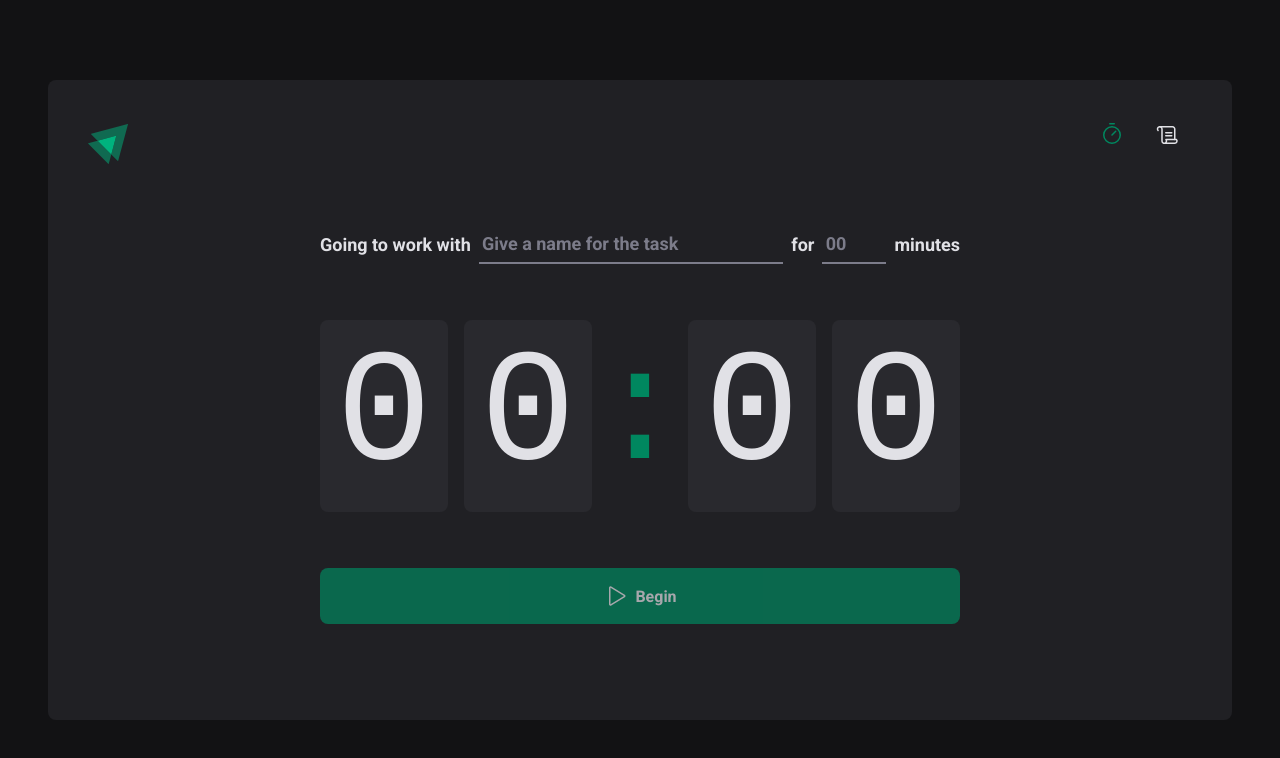
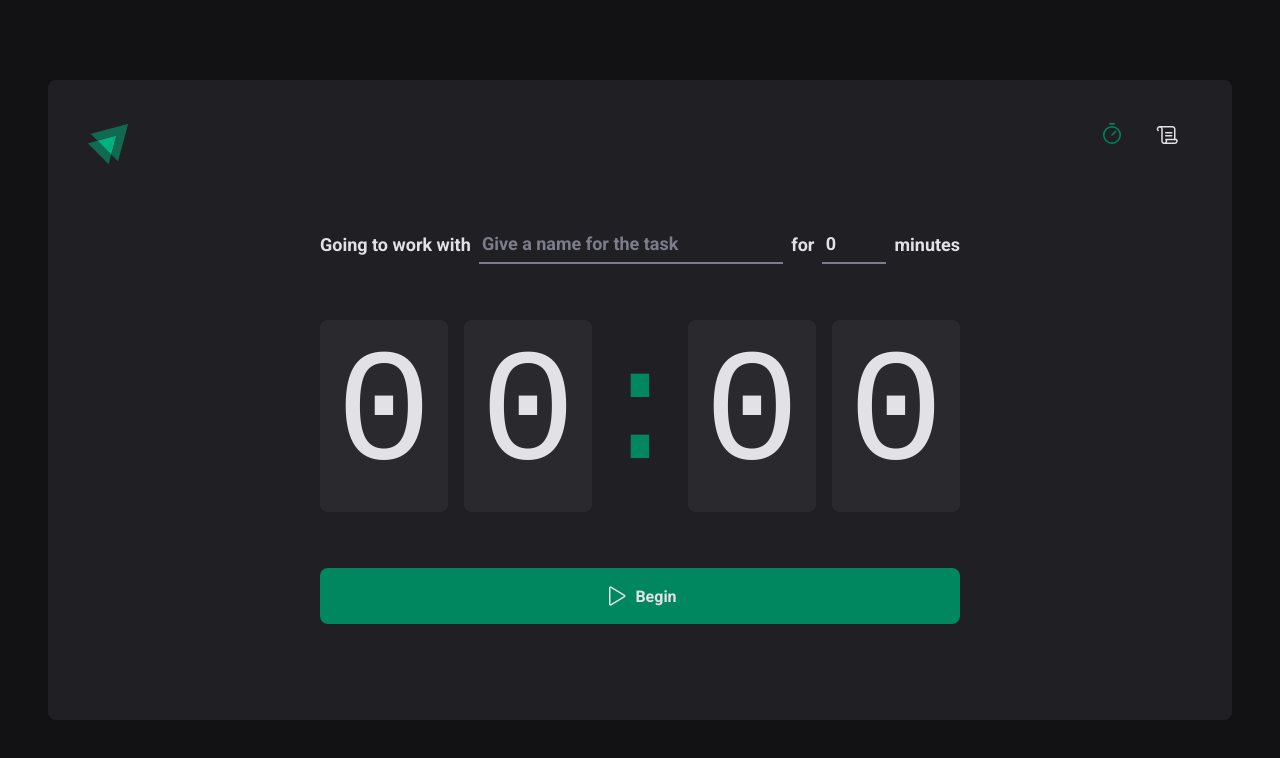
Before and after one commit to KajiyamaVK/fullstacker-pomodoro, a React (Vite) app: page / in a window 1280 px wide. Shown: the top 758 px of the page. Built offline with nearby package versions, Linux system fonts and the light colour scheme.

Commit message:
Adds a bunch

```diff
--- a/package.json
+++ b/package.json
@@ -10,12 +10,15 @@
     "preview": "vite preview"
   },
   "dependencies": {
+    "@hookform/resolvers": "^3.1.1",
     "@types/styled-components": "^5.1.26",
     "phosphor-react": "^1.4.1",
     "react": "^18.2.0",
     "react-dom": "^18.2.0",
+    "react-hook-form": "^7.45.1",
     "react-router-dom": "^6.14.1",
-    "styled-components": "^6.0.1"
+    "styled-components": "^6.0.1",
+    "zod": "^3.21.4"
   },
   "devDependencies": {
     "@rocketseat/eslint-config": "^1.2.0",
--- /dev/null
+++ b/src/pages/Home/formValidations.ts
@@ -0,0 +1,17 @@
+import * as zod from 'zod'
+
+export const validationsMessages = {
+  task: 'Inform the task name.',
+  minutesAmount: {
+    min: 'You need to set a minimum of 1 minute on the task.',
+    max: 'You cannot set the duration over 60 minutes.',
+  },
+}
+
+export const newCycleFormValidationSchema = zod.object({
+  task: zod.string().min(1, validationsMessages.task),
+  minutesAmount: zod
+    .number()
+    .min(5, validationsMessages.minutesAmount.min)
+    .max(60, validationsMessages.minutesAmount.max),
+})
--- /dev/null
+++ b/src/pages/Home/functions.ts
@@ -0,0 +1,7 @@
+export function showError({ ...error }) {
+  for (const key in error) {
+    alert(`${error[key].message}`)
+  }
+
+  return false
+}
--- a/src/pages/Home/index.tsx
+++ b/src/pages/Home/index.tsx
@@ -1,4 +1,4 @@
-import React, { useState } from 'react'
+import { zodResolver } from '@hookform/resolvers/zod'
 import { Play } from 'phosphor-react'
 import {
   CountdownContainer,
@@ -9,17 +9,52 @@ import {
   StartCountDownButton,
   TaskInput,
 } from './styles'
+import { useForm } from 'react-hook-form'
+import * as zod from 'zod'
+import { useState } from 'react'
+import { ICycle } from './interfaces'
+import { newCycleFormValidationSchema } from './formValidations'
+import { showError } from './functions'
+
+type formType = zod.infer<typeof newCycleFormValidationSchema>
 
 export default function Home() {
-  const [inputTaskValue, setInputTaskValue] = useState('')
-
-  const handleInputTaskChange = (e: React.ChangeEvent<HTMLInputElement>) => {
-    setInputTaskValue(e.target.value)
+  const teste: formType = {
+    minutesAmount: 1,
+    task: 'asd',
+  }
+  console.log(teste)
+  const [cycles, setCycles] = useState<ICycle[]>([])
+  const [activeCycleId, setActiveCycleId] = useState<number>(0)
+  const [amountSecondsPassed, setAmountSecondsPassed] = useState<number>(0)
+  const activeCycle = cycles.find((cycle) => cycle.id === activeCycleId)
+  const { register, handleSubmit, formState, reset } = useForm<formType>({
+    resolver: zodResolver(newCycleFormValidationSchema),
+    defaultValues: {
+      minutesAmount: 0,
+      task: '',
+    },
+  })
+  const totalSeconds = activeCycle ? activeCycle.minutesAmount * 60 : 0
+  const currentSeconds = activeCycle ? totalSeconds - amountSecondsPassed : 0
+  const minutesAmount: number = Math.floor(currentSeconds / 60)
+  const secondsAmount: number = currentSeconds % 60
+  const minutes = String(minutesAmount).padStart(2, '0')
+  const seconds = String(secondsAmount).padStart(2, '0')
+  function saveFormData(data: formType) {
+    const newCycle: ICycle = {
+      id: new Date().getTime(),
+      task: data.task,
+      minutesAmount: data.minutesAmount,
+    }
+    setCycles([...cycles, newCycle])
+    setActiveCycleId(newCycle.id)
+    reset()
   }
 
   return (
     <HomeContainer>
-      <form action="">
+      <form onSubmit={handleSubmit(saveFormData)}>
         <FormContainer>
           <label htmlFor="task">Going to work with</label>
           <TaskInput
@@ -27,8 +62,7 @@ export default function Home() {
             id="task"
             placeholder="Give a name for the task"
             list="task-suggestions"
-            onChange={handleInputTaskChange}
-            value={inputTaskValue}
+            {...register('task')}
           />
           <datalist id="task-suggestions">
             <option value="Projeto 1" />
@@ -42,20 +76,22 @@ export default function Home() {
             id="minutesAmount"
             placeholder="00"
             step={5}
-            min={5}
+            required
+            {...register('minutesAmount', { valueAsNumber: true })}
           />
-
           <span>minutes</span>
         </FormContainer>
         <CountdownContainer>
-          <span>0</span>
-          <span>0</span>
+          <span>{minutes[0]}</span>
+          <span>{minutes[1]}</span>
           <Separator>:</Separator>
-          <span>0</span>
-          <span>0</span>
+          <span>{seconds[0]}</span>
+          <span>{seconds[1]}</span>
         </CountdownContainer>
-
-        <StartCountDownButton type="submit" disabled={!inputTaskValue}>
+        <StartCountDownButton
+          type="submit"
+          onClick={() => showError(formState.errors)}
+        >
           <Play size={24} />
           Begin
         </StartCountDownButton>
--- /dev/null
+++ b/src/pages/Home/interfaces.tsx
@@ -0,0 +1,10 @@
+export interface IForm {
+  task: string
+  minutesAmount: number
+}
+
+export interface ICycle {
+  id: number
+  task: string
+  minutesAmount: number
+}
--- /dev/null
+++ b/src/pages/Home/teste.tsx
@@ -0,0 +1,3 @@
+interface ITest {
+  var1: string
+}
```
Also changed, not shown: 1 other file (tests, documents, lock files or other folders).
